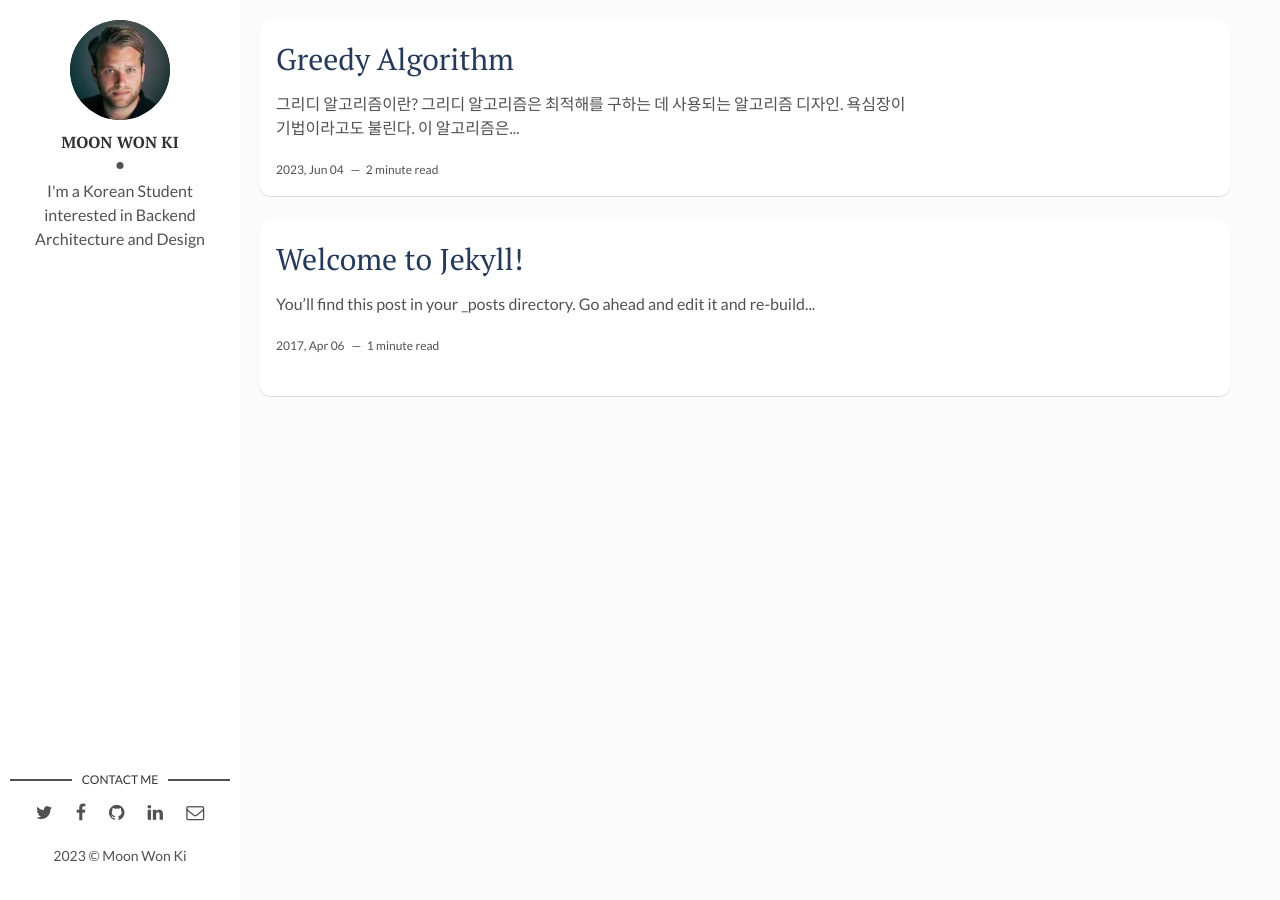
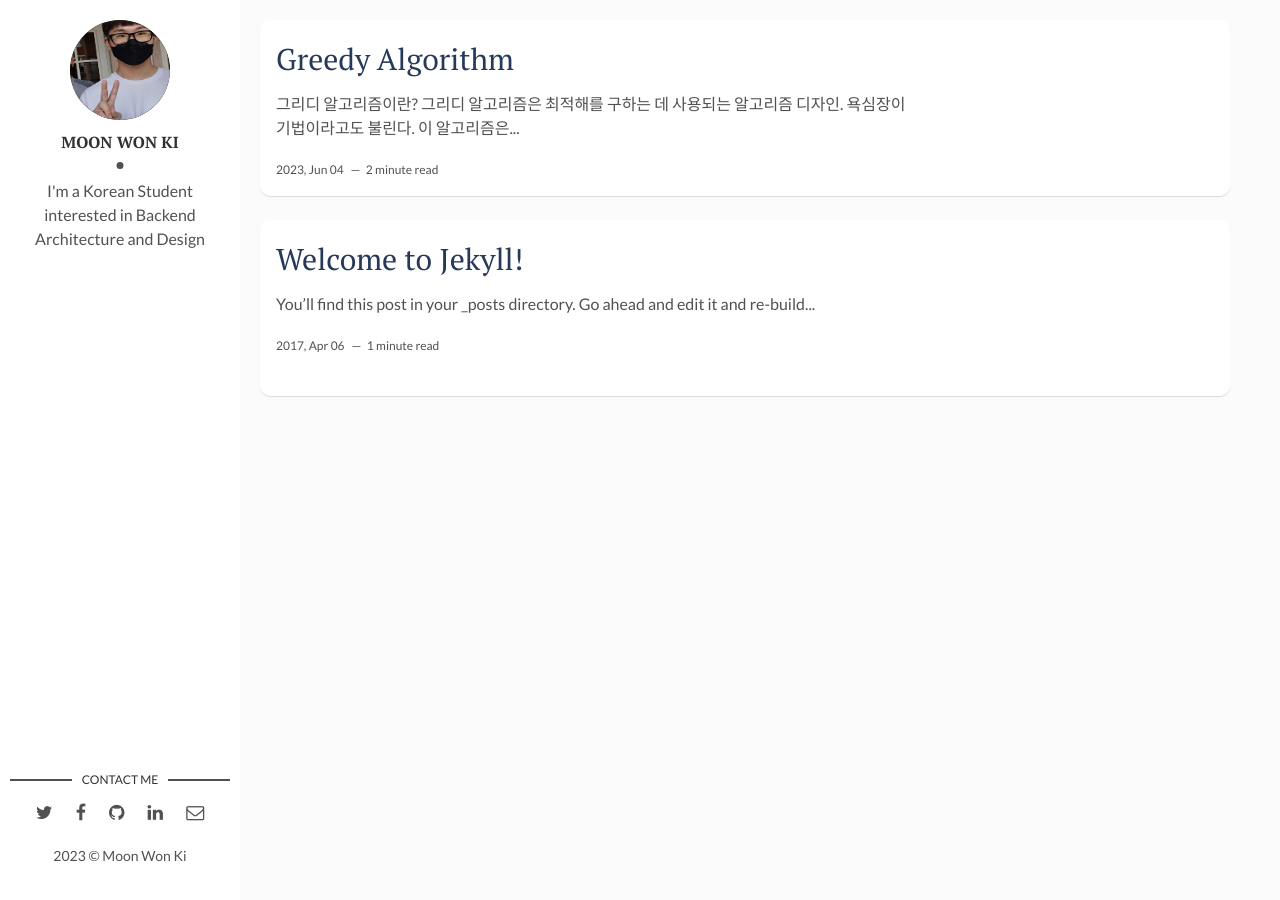
Before and after one commit to moonwonki/moonwonki.github.io, a Jekyll site: the page built from index.html, in a window 1280 px wide. Built offline with Jekyll 4.4.1, drawn with Linux system fonts in a browser that asks for light colours; the list of posts is cut into pages by our own code.

Commit message:
Update _config.yml

```diff
--- a/_config.yml
+++ b/_config.yml
@@ -8,7 +8,7 @@ site-twitter: #if your site has a twitter account, enter it here
 
 # Author Settings
 author: Moon Won Ki # add your name
-author-img: david-freeman.jpg # add your photo
+author-img: Moon.jpg # add your photo
 about-author: I'm a Korean Student interested in Backend Architecture and Design # add description
 social-twitter: # add your Twitter handle
 social-facebook: # add your Facebook handle
```
